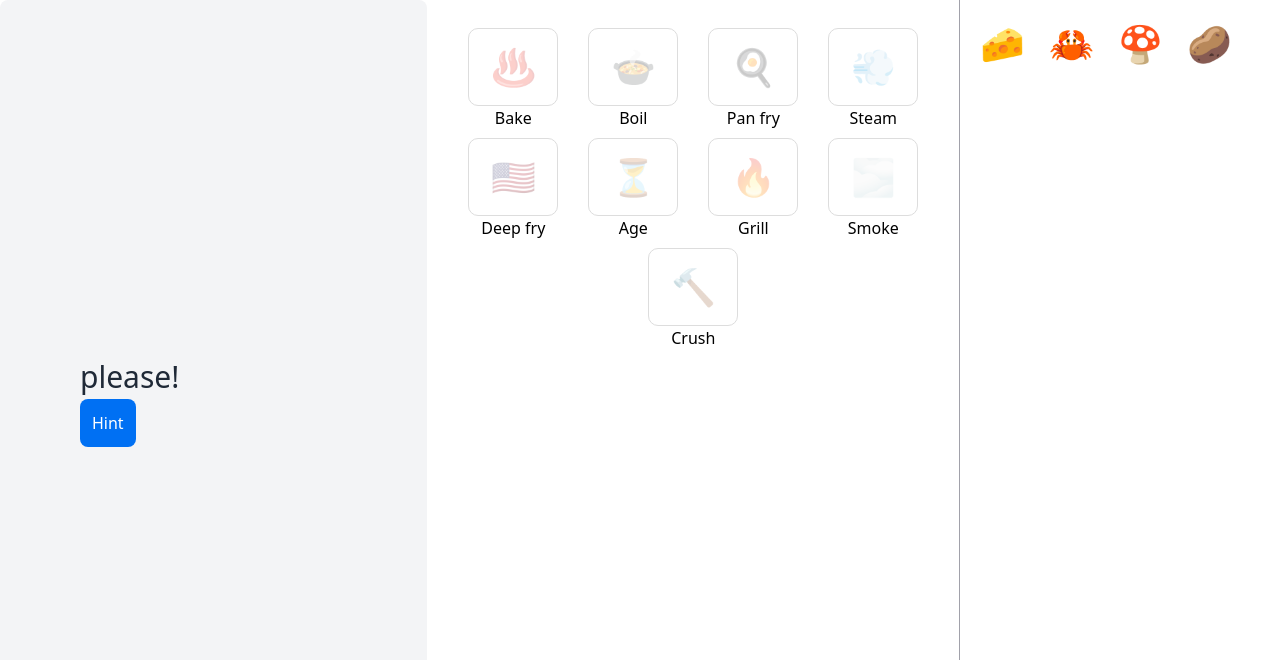
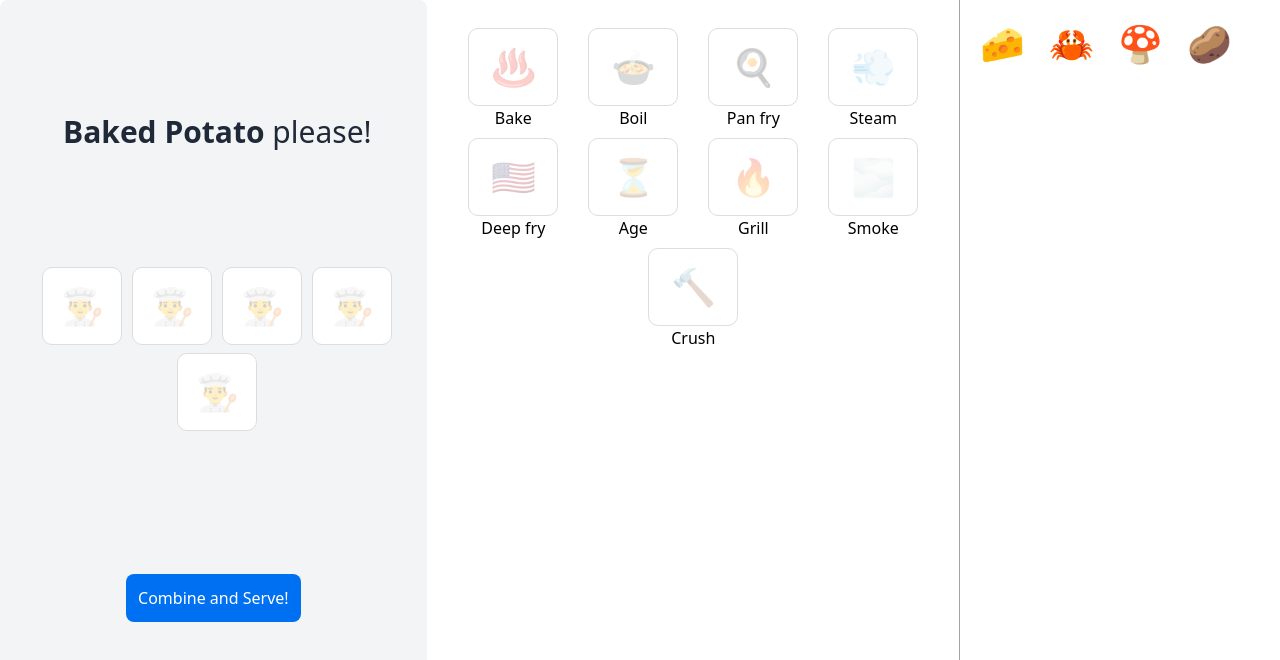
Before and after one commit to bryceparkman/RoboRecipes, a Next.js app: page / in a window 1280 px wide. Shown: the top 660 px of the page. Built offline with nearby package versions, Linux system fonts and the light colour scheme.

Commit message:
Add combiners

```diff
--- a/app/kitchen.tsx
+++ b/app/kitchen.tsx
@@ -5,12 +5,18 @@ import { DndContext, DragOverlay, UniqueIdentifier } from '@dnd-kit/core';
 import { allIngredients, allKitchenTools, unlockedIngredients } from './lib/kitchenutils';
 import {Draggable} from './lib/draggable';
 import {KitchenTool} from './lib/kitchentool';
-import { Ingredient, ingredientCard, Tool, ToolData, ToolsData, Timers } from './lib/definitions';
+import { Ingredient, ingredientCard, Tool, ToolData, ToolsData, Timers, Recipe, CombinersData } from './lib/definitions';
+import { KitchenCombine } from './lib/kitchencombine';
 
-export function Kitchen() {
+interface Props {
+    recipe: Recipe
+  }
+
+export function Kitchen({recipe}: Props) {
     const [activeId, setActiveId] = useState<UniqueIdentifier | null>(null);
     const [isAnyTimerActive, setIsAnyTimerActive] = useState(false);
     const msInterval = 10;
+    const numCombiners = 5;
 
     const [fridgeCards] = useState(Object.entries(unlockedIngredients).map(([foodName, _], i) => (
         <Draggable key={i} id={`${foodName}_fridge`}>
@@ -26,6 +32,16 @@ export function Kitchen() {
                 food: null,
                 cooked: false,
                 percentDone: 0
+            }
+        }
+        return intialValue
+    });
+
+    const [combinersData, setCombinersData] = useState<CombinersData>(() => {
+        const intialValue: CombinersData = {};
+        for(let i=0;i<numCombiners;i++){
+            intialValue[`combine_${i}`] = {
+                food: null,
             }
         }
         return intialValue
@@ -53,13 +69,40 @@ export function Kitchen() {
         return allIngredients[allIngredients[foodName]['cooked']!![toolName].result]
     }
 
-    function canCookFoodInTool(foodName: UniqueIdentifier, toolName: UniqueIdentifier): boolean {
-        if(allIngredients[foodName]['cooked'] === undefined) return false
-        return allIngredients[foodName]['cooked']!![toolName] !== undefined
+    function isCombiner(droppableName: UniqueIdentifier): boolean {
+        return droppableName.toString().includes("combine");
+    }
+
+    function canDropFood(foodName: UniqueIdentifier, droppableName: UniqueIdentifier): boolean {
+        if(isCombiner(droppableName)) return combinersData[droppableName].food === null;
+
+        if(toolsData[droppableName].food !== null) return false;
+        if(allIngredients[foodName]['cooked'] === undefined) return false;
+
+        return allIngredients[foodName]['cooked']!![droppableName] !== undefined
     }
 
     function getFoodName(id: UniqueIdentifier){
         return id.toString().split('_')[0]
+    }
+
+    function combineAndServe(){
+        let success = true;
+        const recipeCopy = [...recipe.ingredientNames];
+
+        for(const id in combinersData){
+            const food = combinersData[id].food;
+            if(food === null) continue;
+            const idx = recipeCopy.indexOf(food.name);
+            if(idx === -1) {
+                success = false;
+                break;
+            }
+            if(idx !== -1){
+                recipeCopy.splice(idx, 1)
+            }
+        }
+        alert(success)
     }
 
 
@@ -124,7 +167,24 @@ export function Kitchen() {
                 setActiveId(e.active.id);
             }}
             onDragEnd={(e) => {
-                if(e.over && (toolsData[e.over.id].food === null) && (canCookFoodInTool(getFoodName(e.active.id), e.over.id))){
+                if(e.over && canDropFood(getFoodName(e.active.id), e.over.id)){
+                    if(isCombiner(e.over.id)){
+                        setCombinersData({
+                            ...combinersData,
+                            [e.over.id]: {
+                                food: allIngredients[getFoodName(e.active.id)]
+                            }
+                        })
+                        setToolsData({
+                            ...toolsData,
+                            [e.active.id.toString().split("_")[1]]: {
+                                food: null,
+                                cooked: false,
+                                percentDone: 0
+                            }
+                        })
+                    }
+                    else {
                         setIsAnyTimerActive(true);
                         setTimers({
                             ...timers,
@@ -147,10 +207,28 @@ export function Kitchen() {
                                 percentDone: 0,
                             }
                         })
-
+                    }
                 }
                 setActiveId(null);
             }}>
+
+            <div className="flex flex-wrap justify-center rounded-lg bg-gray-100 px-6 py-10 md:w-4/12">
+                <p className="text-xl text-gray-800 md:text-3xl md:leading-normal w-full ml-2 content-center text-center">
+                    <strong>{recipe.name}</strong> please!
+                </p>
+                <div className="flex flex-row flex-wrap ml-2 mt-10 h-min select-none justify-center ">
+                    {[...Array(numCombiners)].map((_, i) =>
+                        <KitchenCombine
+                            key={i}
+                            id={`combine_${i}`}
+                            food={combinersData[`combine_${i}`].food}/>
+                    )}
+                </div>
+                <div className="flex items-center self-start rounded-lg bg-blue-500 px-3 py-3 text-sm font-medium text-white transition-colors hover:bg-blue-400 md:text-base cursor-pointer"
+                    onClick={combineAndServe}>
+                    Combine and Serve!
+                </div>
+            </div>
 
           <div className="flex grow flex-wrap justify-center content-start md:w-5/12 md:py-4 select-none mt-2">
             {Object.entries(allKitchenTools).map(([toolName, _], i) => (
--- a/app/lib/Droppable.module.css
+++ b/app/lib/Droppable.module.css
@@ -1,8 +1,18 @@
-.Droppable {
+.ToolDroppable {
     margin: 0 15px;
     padding: 10px;
     border-radius: 10px;
     width: 90px;
+    position: relative;
+    border: 1px solid #ddd;
+    background-color: white;
+}
+
+.CombinerDroppable {
+    margin: 0 5px;
+    padding: 10px;
+    border-radius: 10px;
+    width: 80px;
     position: relative;
     border: 1px solid #ddd;
     background-color: white;
--- a/app/lib/definitions.tsx
+++ b/app/lib/definitions.tsx
@@ -33,6 +33,14 @@ export type ToolsData = {
   [id: UniqueIdentifier]: ToolData
 }
 
+export type CombinerData = {
+  food: Ingredient | null
+}
+
+export type CombinersData = {
+  [id: UniqueIdentifier]: CombinerData
+}
+
 export type Parents = {
   [id: UniqueIdentifier] : UniqueIdentifier
 }
--- /dev/null
+++ b/app/lib/kitchencombine.tsx
@@ -0,0 +1,45 @@
+import React, { useEffect, useState } from 'react';
+import {useDroppable, UniqueIdentifier} from '@dnd-kit/core';
+import classNames from 'classnames';
+
+import styles from './Droppable.module.css';
+import { Ingredient, ingredientCard } from './definitions';
+import { Draggable } from './draggable';
+
+interface Props {
+  id: UniqueIdentifier;
+  food: Ingredient | null;
+}
+
+export function KitchenCombine({id, food}: Props) {
+  const {isOver, setNodeRef} = useDroppable({
+    id,
+  });
+
+  function getFoodCard(){
+    return ingredientCard(food!!)
+  }
+
+  return (
+    <div className='flex flex-col h-fit my-1'>
+      <div
+        ref={setNodeRef}
+        className={classNames(
+          styles.CombinerDroppable,
+          !food && isOver && styles.over,
+        )}
+        aria-label="Droppable region"
+      >
+        {food ?
+          <>
+            {getFoodCard()}
+          </>
+          :
+          <div className="flex justify-center px-2 py-2 text-4xl opacity-25">
+            👨‍🍳
+          </div>
+        }
+      </div>
+    </div>
+  );
+}
--- a/app/lib/kitchentool.tsx
+++ b/app/lib/kitchentool.tsx
@@ -45,7 +45,7 @@ export function KitchenTool({id, food, percentDoneFromTimer, isDragging}: Props)
       <div
         ref={setNodeRef}
         className={classNames(
-          styles.Droppable,
+          styles.ToolDroppable,
           !food && isOver && styles.over,
         )}
         aria-label="Droppable region"
--- a/app/page.tsx
+++ b/app/page.tsx
@@ -8,8 +8,8 @@ import { getRandomIngredientNames } from './lib/kitchenutils';
 export default function Page() {
   const [hintLevel, setHintLevel] = useState(0);
   const [recipe, setRecipe] = useState<Recipe>({
-    ingredientNames: [],
-    name: "",
+    ingredientNames: ["Baked potato"],
+    name: "Baked Potato",
     hints: []
 });
   useEffect(() => {
@@ -57,17 +57,7 @@ export default function Page() {
   return (
     <main className="flex min-h-screen flex-col">
       <div className="flex grow flex-col md:flex-row">
-        <div className="flex flex-col justify-center rounded-lg bg-gray-100 px-6 py-10 md:w-4/12 md:px-20">
-          <p className={`text-xl text-gray-800 md:text-3xl md:leading-normal`}>
-            <strong>{ recipe.name }</strong> please!
-          </p>
-          <div className="flex items-center self-start rounded-lg bg-blue-500 px-3 py-3 text-sm font-medium text-white transition-colors hover:bg-blue-400 md:text-base"
-            onClick={displayHint}
-          >
-            <span>Hint</span>
-          </div>
-        </div>
-        <Kitchen/>
+        <Kitchen recipe={recipe}/>
       </div>
     </main>
   );
```
Lines whose indentation alone changed are shown as unchanged.
